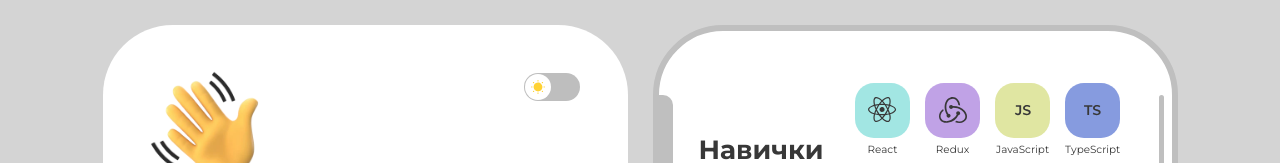
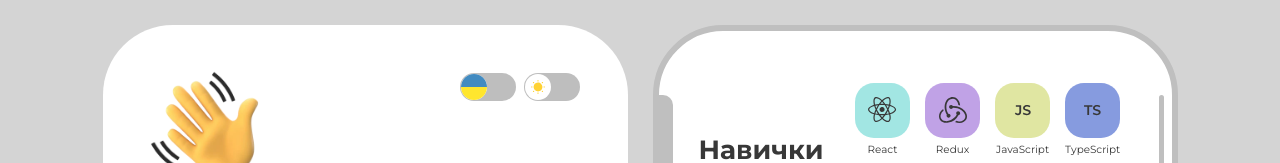
Before and after one commit to antony-efanov/portfolio, a React (Create React App) app: page / in a window 1280 px wide. Shown: the top 163 px of the page. Built offline with nearby package versions, Linux system fonts and the light colour scheme.

Commit message:
added english language switcher and updated app

```diff
--- a/src/components/App.tsx
+++ b/src/components/App.tsx
@@ -3,7 +3,7 @@ import { Project } from "./Project";
 import { Footer } from "./Footer";
 import { createContext, useState } from "react";
 
-export const ThemeContext = createContext<any>(null);
+export const AppContext = createContext<any>(null);
 
 enum Techs {
   React = "React",
@@ -14,11 +14,21 @@ enum Techs {
 function App() {
   const [theme, setTheme] = useState<string>("light");
 
+  const [language, setLanguage] = useState("ua");
+
   const toggleTheme = (): void => {
     setTheme((curr) => (curr === "light" ? "dark" : "light"));
   };
+
+  const toggleLanguage = () => {
+    setLanguage((curr) => (curr === "ua" ? "en" : "ua"));
+    console.log(language);
+  };
+
   return (
-    <ThemeContext.Provider value={{ theme, toggleTheme }}>
+    <AppContext.Provider
+      value={{ theme, language, toggleTheme, toggleLanguage }}
+    >
       <div className="app" id={theme}>
         <div className="background"></div>
         <Header />
@@ -51,7 +61,7 @@ function App() {
         />
         <Footer />
       </div>
-    </ThemeContext.Provider>
+    </AppContext.Provider>
   );
 }
 
--- a/src/components/Footer/CV/index.tsx
+++ b/src/components/Footer/CV/index.tsx
@@ -1,11 +1,19 @@
-import { FC } from "react";
+import { FC, useContext } from "react";
 import Resume from "../../../documents/Anton_Yefanov.pdf";
+import Resume_en from "../../../documents/Anton_Yefanov_en.pdf";
+import { AppContext } from "../../App";
 
 export const CV: FC = () => {
+  const { language } = useContext(AppContext);
   return (
     <section className="card cv">
-      <a className="cv__link" href={Resume} rel="noreferrer" target="_blank">
-        Резюме
+      <a
+        className="cv__link"
+        href={language === "ua" ? Resume : Resume_en}
+        rel="noreferrer"
+        target="_blank"
+      >
+        {language === "ua" ? "Резюме" : "Resume"}
       </a>
     </section>
   );
--- a/src/components/Footer/Contact/index.jsx
+++ b/src/components/Footer/Contact/index.jsx
@@ -1,7 +1,9 @@
-import { useRef, useState } from "react";
+import { useContext, useRef, useState } from "react";
 import emailjs from "@emailjs/browser";
+import { AppContext } from "../../App";
 
 export const Contact = () => {
+  const { language } = useContext(AppContext);
   const form = useRef();
   const [notification, setNotification] = useState(false);
 
@@ -34,14 +36,16 @@ export const Contact = () => {
 
   return (
     <section id="contact" className="card contact">
-      <h2 className="contact__title">Зв'язок</h2>
+      <h2 className="contact__title">
+        {language === "ua" ? "Зв'язок" : "Get in Touch"}
+      </h2>
       <form className="contact__form" ref={form} onSubmit={sendEmail}>
         <div className="contact__form--name-email">
           <input
             className="contact__form--nameField contactField"
             type="text"
             name="user_name"
-            placeholder="Ім'я"
+            placeholder={language === "ua" ? "Ім'я" : "Name"}
             required
           />
 
@@ -57,7 +61,7 @@ export const Contact = () => {
         <textarea
           className="contact__form--messageField contactField"
           name="message"
-          placeholder="Повідомлення"
+          placeholder={language === "ua" ? "Повідомлення" : "Message"}
           required
         />
 
@@ -65,7 +69,7 @@ export const Contact = () => {
           className="contact__form--sendButton generalButton"
           type="submit"
         >
-          Відправити
+          {language === "ua" ? "Відправити" : "Send"}
         </button>
       </form>
 
@@ -76,7 +80,9 @@ export const Contact = () => {
             src={`${process.env.PUBLIC_URL}/assets/icons/check.svg`}
             alt=""
           />
-          <p className="sendNotification__message">Повідомлення надіслано</p>
+          <p className="sendNotification__message">
+            {language === "ua" ? "Повідомлення надіслано" : "Message send"}
+          </p>
         </div>
       )}
     </section>
--- a/src/components/Header/Aside/index.tsx
+++ b/src/components/Header/Aside/index.tsx
@@ -1,6 +1,8 @@
-import { FC } from "react";
+import { FC, useContext } from "react";
+import { AppContext } from "../../App";
 
 export const Aside: FC = () => {
+  const { language } = useContext(AppContext);
   return (
     <section className="card aside">
       <img
@@ -9,7 +11,9 @@ export const Aside: FC = () => {
         alt="thank_you"
       />
       <p className="aside__text">
-        Дякую за приділений час. Давайте зробимо щось разом :)
+        {language === "ua"
+          ? "Дякую за приділений час. Давайте зробимо щось разом"
+          : "Thank you for your time. Let's make something together"}
       </p>
     </section>
   );
--- a/src/components/Header/Main/_style.scss
+++ b/src/components/Header/Main/_style.scss
@@ -105,6 +105,21 @@
     }
   }
 
+  .languageSwitcher {
+    position: absolute;
+    right: 5.5rem;
+    top: 1.5rem;
+
+    @include md {
+      right: 6rem;
+      top: 2rem;
+    }
+    @include lg {
+      right: 7rem;
+      top: 3rem;
+    }
+  }
+
   .iconWrapper {
     display: grid;
     place-content: center;
--- a/src/components/Header/Main/index.tsx
+++ b/src/components/Header/Main/index.tsx
@@ -1,9 +1,10 @@
 import { FC, useContext } from "react";
-import { ThemeContext } from "../../App";
+import { AppContext } from "../../App";
 import ReactSwitch from "react-switch";
 
 export const Main: FC = () => {
-  const { theme, toggleTheme } = useContext(ThemeContext);
+  const { theme, toggleTheme, language, toggleLanguage } =
+    useContext(AppContext);
   return (
     <section className="card main">
       <img
@@ -13,13 +14,19 @@ export const Main: FC = () => {
       />
       <div className="main__about">
         <h1 className="main__about--title">React Developer</h1>
-        <h2 className="main__about--name">Антон Єфанов</h2>
+        <h2 className="main__about--name">
+          {language === "ua" ? "Антон Єфанов" : "Anton Yefanov"}
+        </h2>
         <p className="main__about--text">
-          робить адаптивні mobile-first веб-сайти, як ось оцей.
+          {language === "ua"
+            ? "робить адаптивні mobile-first веб-сайти, як ось оцей."
+            : "makes adaptive mobile-first web-sites, just like this one"}
         </p>
       </div>
       <a href="#contact">
-        <button className="main__button generalButton">Зв'язатися</button>
+        <button className="main__button generalButton">
+          {language === "ua" ? "Зв'язатися" : "Contact"}
+        </button>
       </a>
       <div className="themeSwitcher">
         <ReactSwitch
@@ -68,6 +75,77 @@ export const Main: FC = () => {
           checked={theme === "dark"}
         />
       </div>
+      <div className="languageSwitcher">
+        <ReactSwitch
+          aria-label="Theme-toggle"
+          onColor="#ff9292"
+          offColor="#bebebe"
+          checkedIcon={false}
+          uncheckedIcon={false}
+          uncheckedHandleIcon={
+            <div className="iconWrapper">
+              <svg
+                width="26"
+                height="26"
+                viewBox="0 0 60 60"
+                fill="none"
+                xmlns="http://www.w3.org/2000/svg"
+              >
+                <path
+                  d="M30 60C46.6 60 60 46.6 60 30H0C0 46.6 13.4 60 30 60Z"
+                  fill="#FFE62E"
+                />
+                <path
+                  d="M30 0C13.4 0 0 13.4 0 30H60C60 13.4 46.6 0 30 0Z"
+                  fill="#428BC1"
+                />
+              </svg>
+            </div>
+          }
+          checkedHandleIcon={
+            <div className="iconWrapper">
+              <svg
+                width="26"
+                height="26"
+                viewBox="0 0 60 60"
+                fill="none"
+                xmlns="http://www.w3.org/2000/svg"
+              >
+                <path
+                  d="M54.3001 12.4C53.5001 11.3 52.7001 10.3 51.8001 9.29999L40.0001 17.9V19.9H44.0001L54.3001 12.4M16.5001 20L5.9001 12.2C5.5001 12.7 5.2001 13.2 4.8001 13.7C4.7001 13.8 4.7001 13.9 4.6001 13.9C4.3001 14.4 3.9001 15 3.6001 15.5L9.7001 20H16.5001Z"
+                  fill="#ED4C5C"
+                />
+                <path
+                  d="M59.4 24H36V0.6C34.1 0.2 32.1 0 30 0C27.9 0 25.9 0.2 24 0.6V24H0.6C0.2 25.9 0 27.9 0 30C0 32.1 0.2 34.1 0.6 36H24V59.4C25.9 59.8 27.9 60 30 60C32.1 60 34.1 59.8 36 59.4V36H59.4C59.8 34.1 60 32.1 60 30C60 27.9 59.8 25.9 59.4 24Z"
+                  fill="#ED4C5C"
+                />
+                <path
+                  d="M38.5001 24H59.3001C59.0001 22.6 58.6001 21.3 58.2001 20H53.1001L57.0001 17.1C56.2001 15.4 55.3001 13.9 54.2001 12.4L44.0001 20H40.0001V18L51.7001 9.39997L50.3001 7.99998L40.0001 15.5V1.69998C38.7001 1.19998 37.4001 0.899976 36.0001 0.599976V24H38.5001ZM0.600098 24H24.0001V0.599976C22.6001 0.899976 21.3001 1.29998 20.0001 1.69998V15.5L9.7001 7.99998C8.3001 9.29998 7.1001 10.7 5.9001 12.2L16.6001 20H9.8001L3.7001 15.5C3.4001 16 3.1001 16.6 2.9001 17.1L6.8001 20H1.7001C1.3001 21.3 0.900098 22.6 0.600098 24Z"
+                  fill="white"
+                />
+                <path
+                  d="M40 1.70001V15.5L50.2999 7.90001C47.3999 5.20001 43.9 3.10001 40 1.70001ZM20 1.70001C16.1 3.10001 12.6 5.20001 9.69995 7.90001L20 15.6V1.70001ZM58.2999 20C57.9999 19 57.5999 18.1 57.0999 17.1L53.2 20H58.2999M6.79995 20L2.89995 17.1C2.49995 18.1 2.09995 19 1.69995 20H6.79995Z"
+                  fill="#2A5F9E"
+                />
+                <path
+                  d="M5.69995 47.6C6.49995 48.7 7.29995 49.7 8.19995 50.7L20 42.1V40.1H16L5.69995 47.6ZM43.5 40L54.2 47.8C54.6 47.3 54.8999 46.8 55.2999 46.3C55.3999 46.2 55.4 46.1 55.5 46.1C55.8 45.6 56.2 45 56.5 44.5L50.2 40H43.5Z"
+                  fill="#ED4C5C"
+                />
+                <path
+                  d="M21.5001 36H0.600098C0.900098 37.4 1.3001 38.7 1.7001 40H6.8001L2.9001 42.9C3.7001 44.6 4.6001 46.1 5.7001 47.6L16.0001 40H20.0001V42L8.3001 50.6L9.7001 52L20.0001 44.5V58.3C21.3001 58.8 22.6001 59.1 24.0001 59.4V36H21.5001ZM59.4001 36H36.0001V59.4C37.4001 59.1 38.7001 58.7 40.0001 58.3V44.5L50.3001 52C51.7001 50.7 52.9001 49.3 54.1001 47.8L43.4001 40H50.2001L56.3001 44.5C56.6001 44 56.9001 43.4 57.1001 42.9L53.2001 40H58.3001C58.7001 38.7 59.1001 37.4 59.4001 36"
+                  fill="white"
+                />
+                <path
+                  d="M20 58.3V44.5L9.69995 52.1C12.6 54.8 16.1 56.9 20 58.3M40 58.3C43.9 56.9 47.3999 54.8 50.2999 52.1L40 44.4V58.3M1.69995 40C1.99995 41 2.39995 41.9 2.89995 42.9L6.79995 40H1.69995ZM53.2 40L57.0999 42.9C57.4999 42 57.8999 41 58.2999 40H53.2Z"
+                  fill="#2A5F9E"
+                />
+              </svg>
+            </div>
+          }
+          onChange={toggleLanguage}
+          checked={language === "en"}
+        />
+      </div>
     </section>
   );
 };
--- a/src/components/Header/MyProjects/index.tsx
+++ b/src/components/Header/MyProjects/index.tsx
@@ -1,6 +1,8 @@
-import { FC } from "react";
+import { FC, useContext } from "react";
+import { AppContext } from "../../App";
 
 export const MyProjects: FC = () => {
+  const { language } = useContext(AppContext);
   return (
     <section className="card myProjects">
       <svg
@@ -16,7 +18,9 @@ export const MyProjects: FC = () => {
           fill="#bebebe"
         />
       </svg>
-      <h3 className="myProjects__title">Проєкти</h3>
+      <h3 className="myProjects__title">
+        {language === "ua" ? "Проєкти" : "Projects"}
+      </h3>
     </section>
   );
 };
--- a/src/components/Header/Skills/index.tsx
+++ b/src/components/Header/Skills/index.tsx
@@ -1,10 +1,15 @@
-import { FC } from "react";
+import { FC, useContext } from "react";
+import { AppContext } from "../../App";
 import { Skill } from "./Skill";
 
 export const Skills: FC = () => {
+  const { language } = useContext(AppContext);
+
   return (
     <section className="card skills">
-      <h3 className="skills__title">Навички</h3>
+      <h3 className="skills__title">
+        {language === "ua" ? "Навички" : "Skills"}
+      </h3>
       <div className="skillList">
         <Skill
           colorBG="hsl(177, 58%, 77%)"
--- a/src/components/Project/index.tsx
+++ b/src/components/Project/index.tsx
@@ -1,4 +1,5 @@
-import { FC } from "react";
+import { FC, useContext } from "react";
+import { AppContext } from "../App";
 import { Tech } from "./Tech";
 
 interface IProjectProps {
@@ -20,6 +21,7 @@ export const Project: FC<IProjectProps> = ({
   description,
   techs,
 }) => {
+  const { language } = useContext(AppContext);
   return (
     <section className={className}>
       <div className="description">
@@ -37,7 +39,9 @@ export const Project: FC<IProjectProps> = ({
         <p className="description__text">{description}</p>
         <div className="description__buttons">
           <a href={demoLink} rel="noreferrer" target="_blank">
-            <button className="button generalButton">Спробувати</button>
+            <button className="button generalButton">
+              {language === "ua" ? "Спробувати" : "Demo"}
+            </button>
           </a>
           <a href={gitHub} rel="noreferrer" target="_blank">
             <button className="button generalButton">GitHub</button>
```
Also changed, not shown: 1 other file (tests, documents, lock files or other folders).
